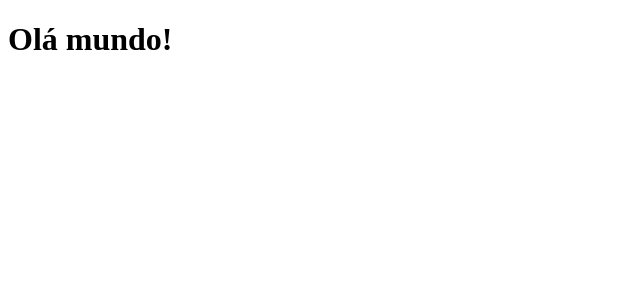
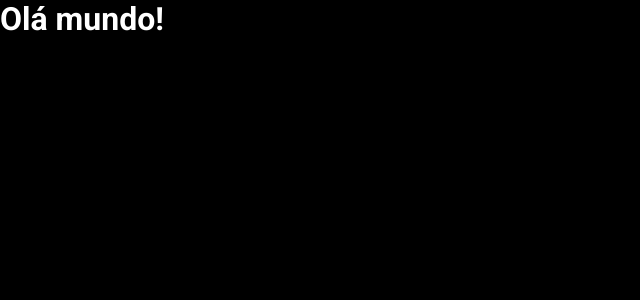
Before and after one commit to lucasmarques2803/Semana-Spring-React, a React (Vite) app in the folder frontend/: page / in a window 1280 px wide. Shown: the top 300 px of the page, without its empty margins (0-640 px from the left). Built offline with nearby package versions, Linux system fonts and the light colour scheme.

Commit message:
Projeto limpo

```diff
--- a/frontend/src/index.css
+++ b/frontend/src/index.css
@@ -1 +1,22 @@
-!
+@import url('https://fonts.googleapis.com/css2?family=Roboto:wght@300;400;700&display=swap');
+
+* {
+    font-family: 'Roboto', sans-serif;
+    box-sizing: border-box;
+    margin: 0;
+    padding: 0;
+}
+
+body,
+html {
+    background-color: #000;
+    color: #fff;
+
+}
+
+a,
+a:hover,
+a:visited {
+    color: unset;
+    text-decoration: none;
+}
```
